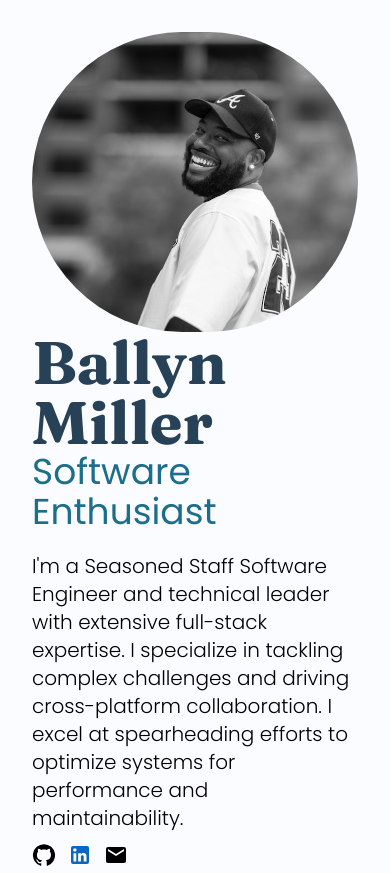
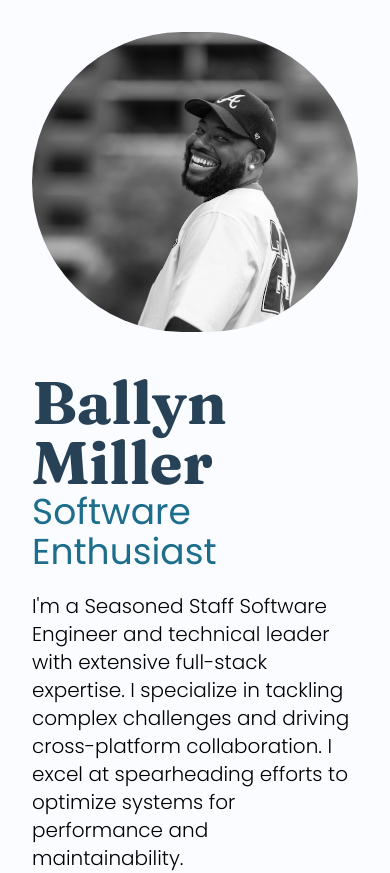
Before and after one commit to ballynmiller/ballynmiller.github.io, a Next.js app: page / in a window 390 px wide. Shown: the top 873 px of the page. Built offline with nearby package versions, Linux system fonts and the light colour scheme.

Commit message:
image padding bottom

```diff
--- a/src/components/HeroBanner/HeroBanner.tsx
+++ b/src/components/HeroBanner/HeroBanner.tsx
@@ -6,7 +6,7 @@ const HeroBanner = () => {
   return (
     <div className="p-8">
       <div className="block md:flex items-center gap-x-4">
-        <div className="">
+        <div className="pb-10 md:pb-0">
           <Image
             alt="self portrait"
             src={"/img/DSC_4973.jpeg"}
```
